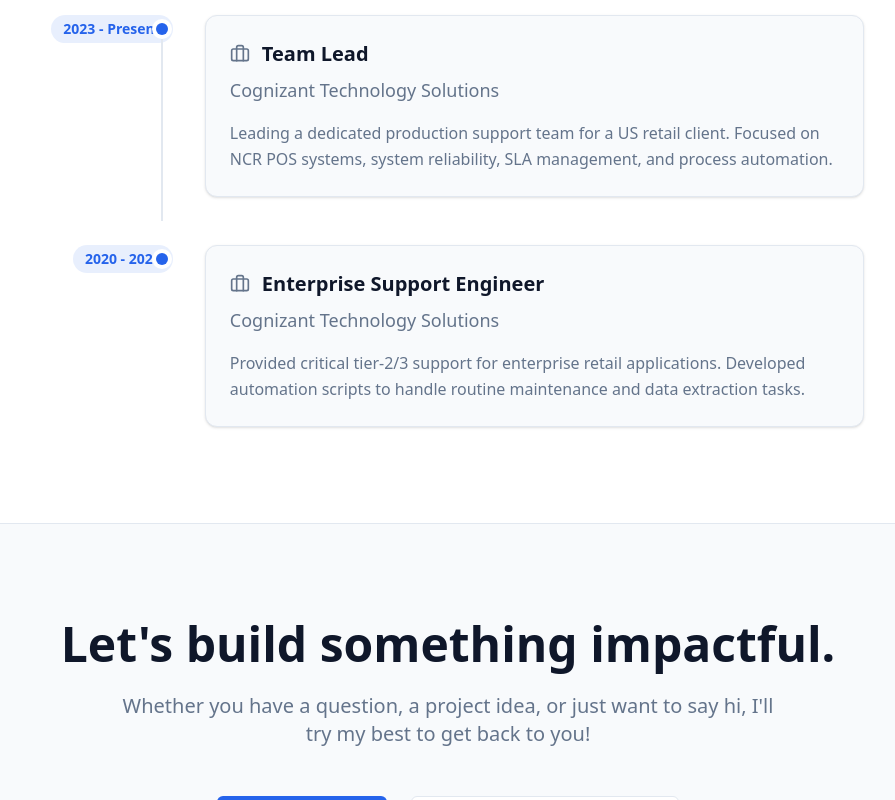
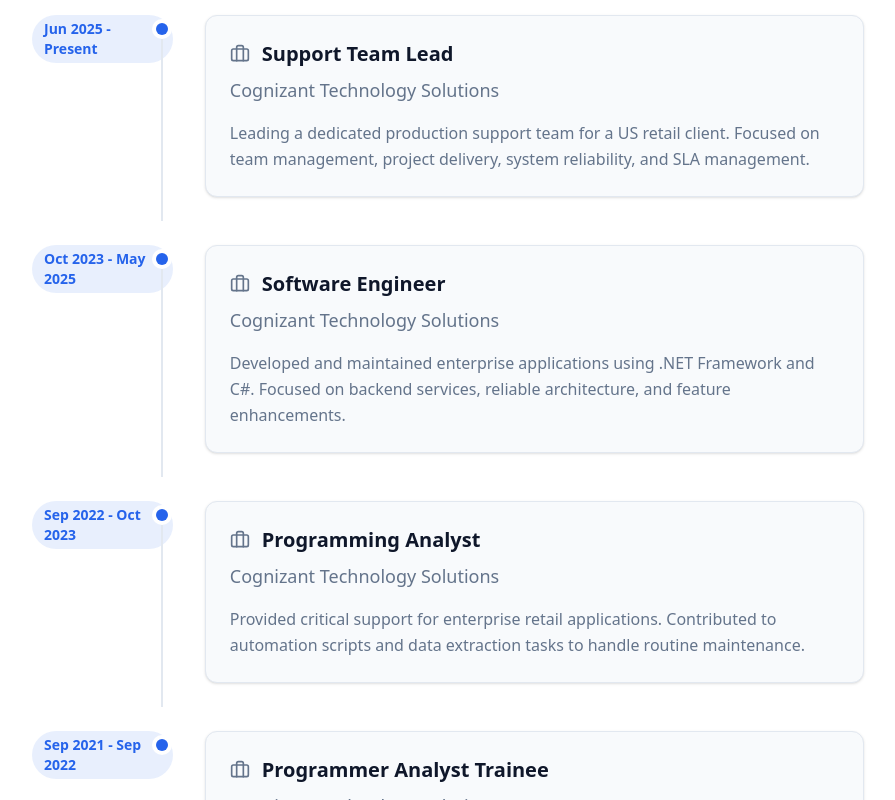
Before and after one commit to CaptainPrice15/CaptainPrice15.github.io, a Next.js app: page / in a window 1280 px wide. Shown: the part 3080-3880 px from the top of the page, without its empty margins (192-1087 px from the left). Built offline with nearby package versions, Linux system fonts and the light colour scheme.

Commit message:
modified:   src/data/portfolio.ts

```diff
--- a/src/data/portfolio.ts
+++ b/src/data/portfolio.ts
@@ -52,15 +52,27 @@
   experience: [
     {
       company: "Cognizant Technology Solutions",
-      role: "Team Lead",
-      period: "2023 - Present",
-      description: "Leading a dedicated production support team for a US retail client. Focused on NCR POS systems, system reliability, SLA management, and process automation.",
+      role: "Support Team Lead",
+      period: "Jun 2025 - Present",
+      description: "Leading a dedicated production support team for a US retail client. Focused on team management, project delivery, system reliability, and SLA management.",
     },
     {
       company: "Cognizant Technology Solutions",
-      role: "Enterprise Support Engineer",
-      period: "2020 - 2023",
-      description: "Provided critical tier-2/3 support for enterprise retail applications. Developed automation scripts to handle routine maintenance and data extraction tasks.",
+      role: "Software Engineer",
+      period: "Oct 2023 - May 2025",
+      description: "Developed and maintained enterprise applications using .NET Framework and C#. Focused on backend services, reliable architecture, and feature enhancements.",
+    },
+    {
+      company: "Cognizant Technology Solutions",
+      role: "Programming Analyst",
+      period: "Sep 2022 - Oct 2023",
+      description: "Provided critical support for enterprise retail applications. Contributed to automation scripts and data extraction tasks to handle routine maintenance.",
+    },
+    {
+      company: "Cognizant Technology Solutions",
+      role: "Programmer Analyst Trainee",
+      period: "Sep 2021 - Sep 2022",
+      description: "Started career with comprehensive training in enterprise software development. Assisted senior engineers in debugging and testing production systems.",
     }
   ],
   contact: {
```
